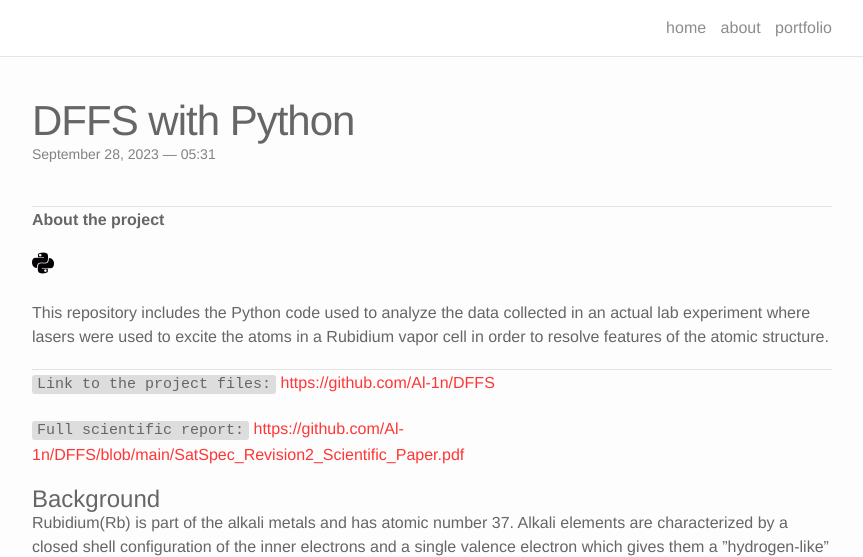
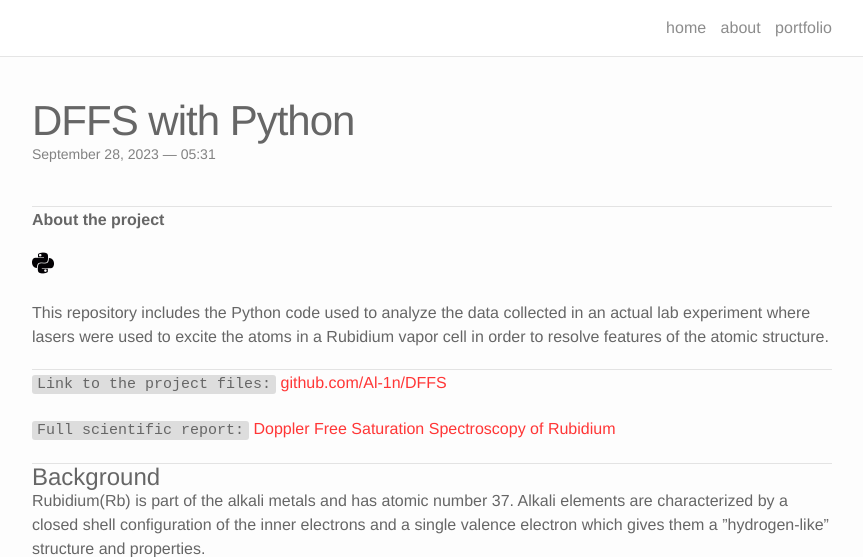
Before and after one commit to Al-1n/Al-1n.github.io, a Jekyll site: the page built from _portfolio/2_project.markdown, in a window 1280 px wide and 900 px high, cut to the strip 0-557 px from the top of the window. Shown: the whole strip, without its empty margins (208-1071 px from the left). Built offline with Jekyll 4.4.1, drawn with Linux system fonts in a browser that asks for light colours; nearby versions of some CDN libraries.

Commit message:
updating project pages

```diff
--- a/_portfolio/2_project.markdown
+++ b/_portfolio/2_project.markdown
@@ -15,11 +15,11 @@
 
 ---
 
-`Link to the project files:` <https://github.com/Al-1n/DFFS>
+`Link to the project files:` <a href="https://github.com/Al-1n/DFFS">github.com/Al-1n/DFFS</a>
 
-`Full scientific report:`  <https://github.com/Al-1n/DFFS/blob/main/SatSpec_Revision2_Scientific_Paper.pdf>
+`Full scientific report:`  <a href="https://github.com/Al-1n/DFFS/blob/main/SatSpec_Revision2_Scientific_Paper.pdf">Doppler Free Saturation Spectroscopy of Rubidium</a>
 
-
+---
 
 # Background
 
```
